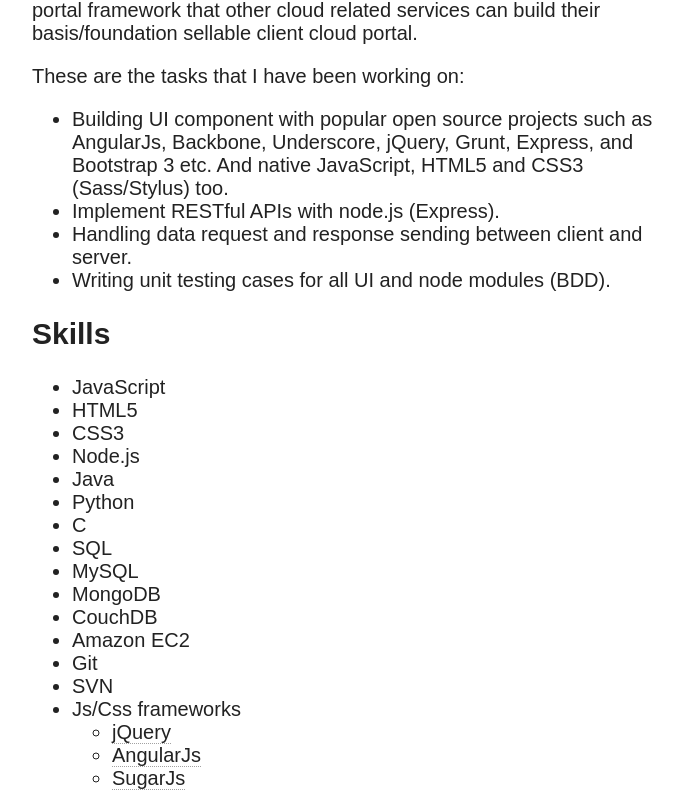
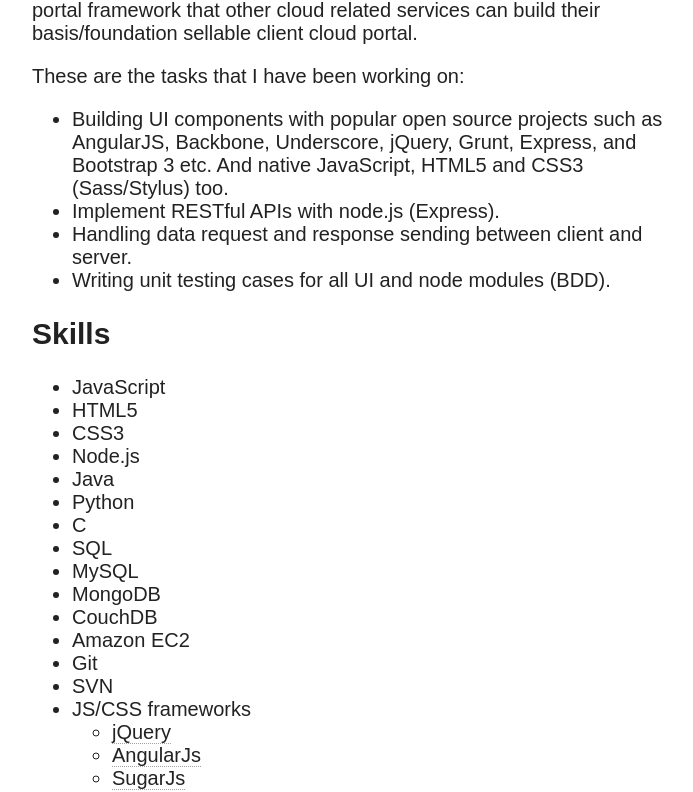
Before and after one commit to LeoAJ/leoaj.github.com, a Jekyll site: the page built from about.md, in a window 1280 px wide and 1400 px high, scrolled down 1537 px. Shown: the part 152-944 px from the top of the window, without its empty margins (288-981 px from the left). Built offline with Jekyll 4.4.1, drawn with Linux system fonts in a browser that asks for light colours; nearby versions of some CDN libraries.

Commit message:
update about me

```diff
--- a/about.md
+++ b/about.md
@@ -21,7 +21,7 @@ I am in the team called CCUE (Converged Cloud User Experience), we are building
 
 These are the tasks that I have been working on:
 
-* Building UI component with popular open source projects such as AngularJs, Backbone, Underscore, jQuery, Grunt, Express, and Bootstrap 3 etc. And native JavaScript, HTML5 and CSS3 (Sass/Stylus) too.
+* Building UI components with popular open source projects such as AngularJS, Backbone, Underscore, jQuery, Grunt, Express, and Bootstrap 3 etc. And native JavaScript, HTML5 and CSS3 (Sass/Stylus) too.
 * Implement RESTful APIs with node.js (Express).
 * Handling data request and response sending between client and server.
 * Writing unit testing cases for all UI and node modules (BDD).
@@ -42,7 +42,7 @@ These are the tasks that I have been working on:
 * Amazon EC2
 * Git
 * SVN
-* Js/Css frameworks
+* JS/CSS frameworks
   * [jQuery](http://jquery.com){:target="_blank"}
   * [AngularJs](http://angularjs.org){:target="_blank"}
   * [SugarJs](http://sugarjs.com){:target="_blank"}
```
